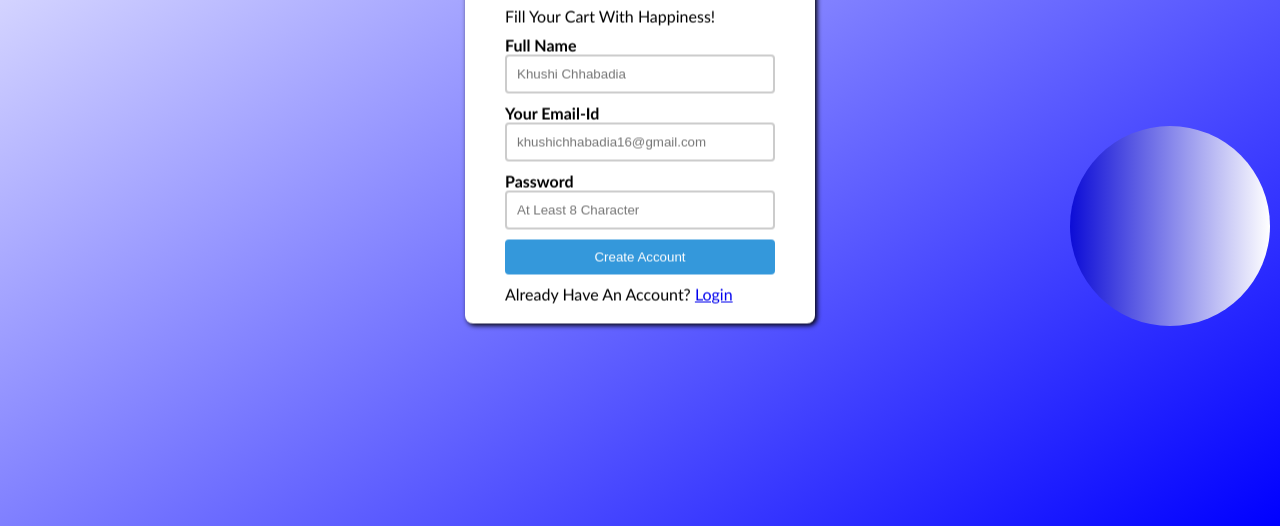
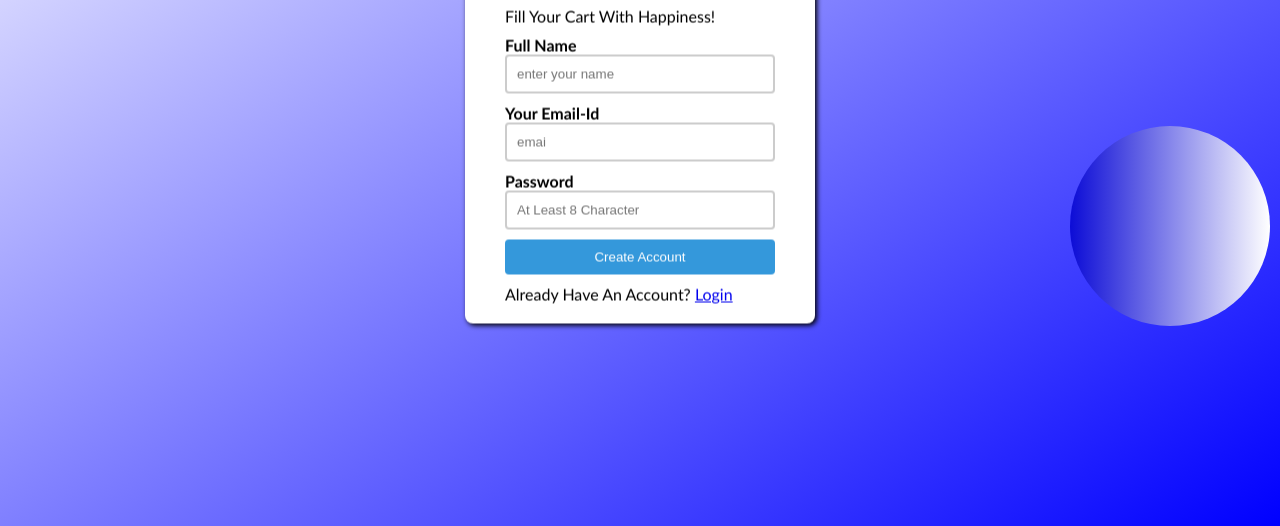
Before and after one commit to Codeichal/signup, a plain HTML site: page index.html in a window 1280 px wide. Shown: the part 274-800 px from the top of the page. Drawn offline with Linux system fonts and the light colour scheme.

Commit message:
Update index.html

```diff
--- a/index.html
+++ b/index.html
@@ -16,11 +16,11 @@
         <form action="#">
         <p>
             <label for="fullname">Full Name</label>
-            <input type="text" id="fullname" placeholder="Khushi Chhabadia" required>
+            <input type="text" id="fullname" placeholder="enter your name" required>
         </p>
         <p>
             <label for="email">Your Email-Id</label>
-            <input type="text" id="email" placeholder="khushichhabadia16@gmail.com"required>
+            <input type="text" id="email" placeholder="emai"required>
         </p>
         <p>
             <label for="password">Password</label>
```
